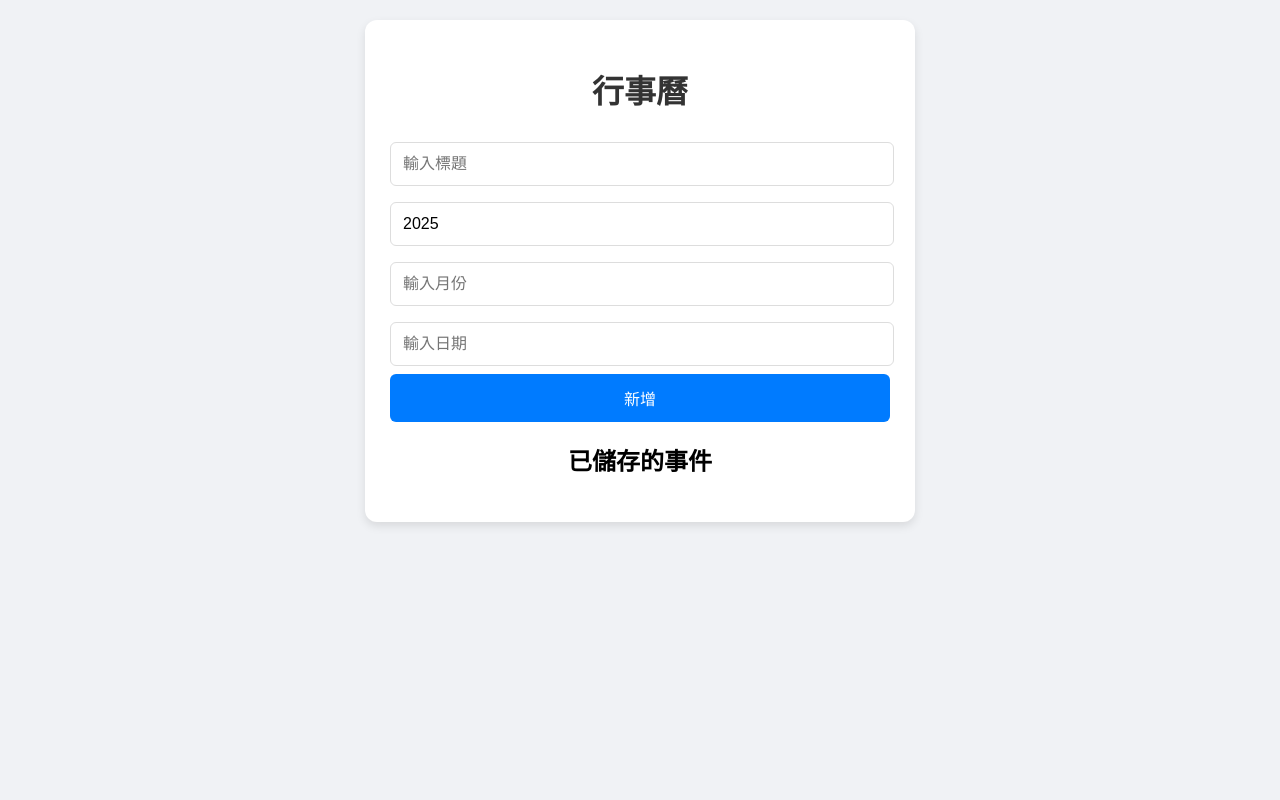
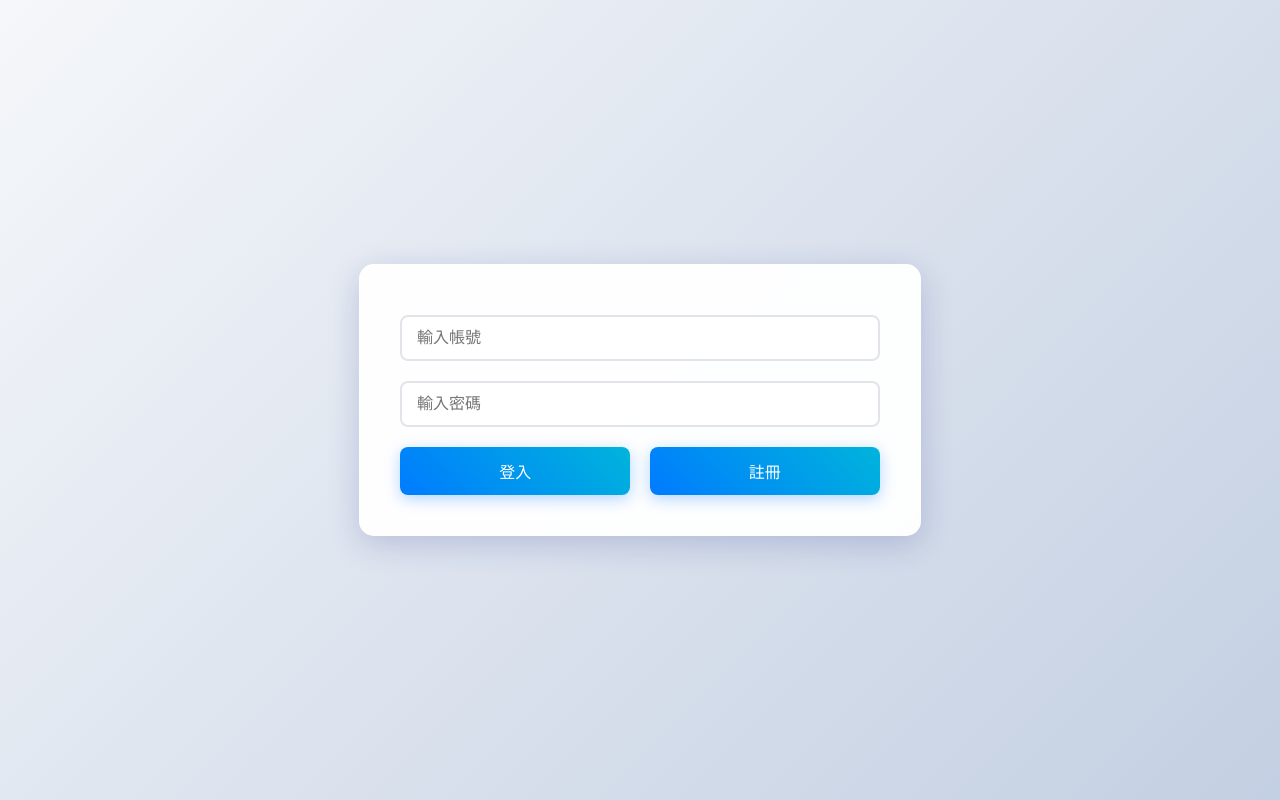
Before and after one commit to Yui-kzy/calendar, a Flask app: page / in a window 1280 px wide. Run offline with Flask 3, Linux system fonts and the light colour scheme; data that the repository does not hold is empty.

Commit message:
重構資料庫初始化邏輯，新增使用者及事件表格，刪除不必要的檔案

```diff
--- a/main.py
+++ b/main.py
@@ -1,31 +1,53 @@
 import sqlite3
 import datetime
-from flask import Flask, render_template, request,redirect
-from notes import get_notes
+import os
+from flask import Flask, render_template, request, redirect, session, url_for
+from werkzeug.security import generate_password_hash, check_password_hash
 app = Flask(__name__)
+app.secret_key = os.urandom(24)
+@app.route("/sign", methods=['GET', 'POST'])
+def sign():
+    if request.method == "POST":
+        user_id = request.form.get("user_id")
+        password = request.form.get("password")
+        if user_id and password:
+            hashed_password = generate_password_hash(password)
+            conn = sqlite3.connect("day.db")
+            cursor = conn.cursor()
+            try:
+                cursor.execute("INSERT INTO users (user_id, password) VALUES (?, ?)", (user_id, hashed_password))
+                conn.commit()
+            except sqlite3.IntegrityError:
+                return "這個帳號已被註冊！"
+            finally:
+                conn.close()
+            return redirect("/")
+    return render_template("sign.html")
 
-@app.route('/note', methods=['GET', 'POST'])
-def note():
+@app.route("/", methods=['GET', 'POST'])
+def login():
     if request.method == "POST":
-        note = request.form.get("note")
-        if note:
-            conn = sqlite3.connect("notes.db")
-            cursor = conn.cursor()
-            cursor.execute("INSERT INTO notes (content) VALUES (?)", (note,))
-            conn.commit()
-            conn.close()
-    return render_template("index.html", notes=get_notes())
-@app.route("/note/delete/<int:note_id>", methods=['GET', 'POST'])
-def delete_note(note_id):
-    conn = sqlite3.connect("notes.db")
-    cursor = conn.cursor()
-    cursor.execute("DELETE FROM notes WHERE id = ?", (note_id,))
-    conn.commit()
-    conn.close()
-    return redirect("/")
+        user_id = request.form.get("user_id")
+        password = request.form.get("password")
 
-@app.route('/', methods=['GET', 'POST'])
-def time():
+        conn = sqlite3.connect("day.db")
+        cursor = conn.cursor()
+        cursor.execute("SELECT password FROM users WHERE user_id = ?", (user_id,))
+        result = cursor.fetchone()
+        conn.close()
+
+        if result and check_password_hash(result[0], password):
+            session["user_id"] = user_id
+            return redirect(f"/{user_id}")
+        else:
+            return "帳號或密碼錯誤！"
+
+    return render_template("login.html")
+@app.route('/<string:user_id>', methods=['GET', 'POST'])
+def time(user_id):
+    if "user_id" not in session or session["user_id"] != user_id:
+        return redirect(url_for("login"))
+
     today = datetime.date.today()
     days = None
     if request.method == "POST":
@@ -42,17 +64,15 @@ def time():
 
                 conn = sqlite3.connect("day.db")
                 cursor = conn.cursor()
-                cursor.execute("INSERT INTO time_events (title, date) VALUES (?, ?)", (title, test_day.strftime("%Y-%m-%d")))
+                cursor.execute("INSERT INTO time_events (user_id,title, date) VALUES (?,?, ?)", (user_id,title, test_day.strftime("%Y-%m-%d")))
                 conn.commit()
-                return redirect("/")
+                return redirect(f"/{user_id}")
             except ValueError:
                 pass
-            finally:
-                conn.close()
-            conn = sqlite3.connect("day.db")
+
     conn = sqlite3.connect("day.db")
     cursor = conn.cursor()
-    cursor.execute("SELECT id, title, date FROM time_events ORDER BY date ASC")
+    cursor.execute("SELECT id, title, date FROM time_events WHERE user_id = ? ORDER BY date ASC", (user_id,))
     events = []
     for time_events_id, title, date_str in cursor.fetchall():
         event_date = datetime.datetime.strptime(date_str, "%Y-%m-%d").date()
@@ -66,15 +86,18 @@ def time():
             conn.commit()
     conn.close()
 
-    return render_template("time.html", events=events)
-
-@app.route("/delete/<int:time_events_id>", methods=['GET', 'POST'])
-def delete(time_events_id):
+    return render_template("time.html", events=events,user_id=user_id)
+@app.route("/delete/<int:time_events_id>/<user_id>", methods=['POST'])
+def delete(time_events_id, user_id):
     conn = sqlite3.connect("day.db")
     cursor = conn.cursor()
-    cursor.execute("DELETE FROM time_events WHERE id = ?", (time_events_id,))
+    cursor.execute("DELETE FROM time_events WHERE id = ? AND user_id = ?", (time_events_id, user_id))
     conn.commit()
     conn.close()
-    return redirect("/")
+    return redirect(f"/{user_id}")
+@app.route("/logout")
+def logout():
+    session.pop("user_id", None)
+    return redirect(url_for("login"))
 if __name__ == '__main__':
     app.run(debug=True)
--- /dev/null
+++ b/templates/login.html
@@ -0,0 +1,135 @@
+<!DOCTYPE html>
+<html>
+<head>
+    <title>記事本 (SQLite 版)</title>
+    <style>
+        body {
+            font-family: 'Segoe UI', Arial, sans-serif;
+            background: linear-gradient(135deg, #f5f7fa 0%, #c3cfe2 100%);
+            min-height: 100vh;
+            margin: 0;
+            display: flex;
+            justify-content: center;
+            align-items: center;
+        }
+
+        .container {
+            background: rgba(255, 255, 255, 0.95);
+            padding: 40px;
+            border-radius: 15px;
+            box-shadow: 0 8px 32px rgba(31, 38, 135, 0.2);
+            backdrop-filter: blur(4px);
+            width: 100%;
+            max-width: 480px;
+            border: 1px solid rgba(255, 255, 255, 0.3);
+        }
+
+        input[type="text"],
+        input[type="password"] {
+            width: 100%;
+            padding: 12px 15px;
+            margin: 10px 0;
+            border: 2px solid #e1e4e8;
+            border-radius: 8px;
+            box-sizing: border-box;
+            font-size: 16px;
+            transition: all 0.3s ease;
+        }
+
+        input[type="text"]:focus,
+        input[type="password"]:focus {
+            border-color: #007BFF;
+            outline: none;
+            box-shadow: 0 0 8px rgba(0, 123, 255, 0.3);
+        }
+
+        button {
+            padding: 12px 25px;
+            border: none;
+            background: linear-gradient(45deg, #007BFF, #00b4db);
+            color: white;
+            border-radius: 8px;
+            cursor: pointer;
+            font-size: 16px;
+            transition: all 0.3s ease;
+            box-shadow: 0 4px 15px rgba(0, 123, 255, 0.3);
+        }
+
+        button:hover {
+            transform: translateY(-2px);
+            box-shadow: 0 6px 20px rgba(0, 123, 255, 0.4);
+            background: linear-gradient(45deg, #0056b3, #0098c2);
+        }
+
+        button:active {
+            transform: translateY(1px);
+            box-shadow: 0 2px 10px rgba(0, 123, 255, 0.2);
+        }
+
+        form {
+            display: flex;
+            flex-direction: column;
+            align-items: center;
+        }
+
+        .button-container {
+            display: flex;
+            justify-content: space-between;
+            width: 100%;
+            margin-top: 10px;
+        }
+
+        .button-container button {
+            width: 48%; /* 稍微小於50%以留出間距 */
+            margin: 0; /* 移除button本身的margin */
+        }
+
+        ul {
+            list-style-type: none;
+            padding: 0;
+            margin-top: 20px;
+        }
+
+        li {
+            background: #ffffff;
+            padding: 15px;
+            margin: 8px 0;
+            border-radius: 8px;
+            display: flex;
+            justify-content: space-between;
+            align-items: center;
+            box-shadow: 0 2px 10px rgba(0, 0, 0, 0.05);
+            transition: all 0.3s ease;
+        }
+
+        li:hover {
+            transform: translateX(5px);
+            box-shadow: 0 4px 15px rgba(0, 0, 0, 0.1);
+        }
+
+        a {
+            color: #ff4757;
+            text-decoration: none;
+            font-weight: 600;
+            transition: all 0.3s ease;
+        }
+
+        a:hover {
+            color: #e03131;
+            text-decoration: underline;
+        }
+    </style>
+</head>
+<body>
+    <div class="container">
+        <form method="POST">
+            <input type="text" name="user_id" placeholder="輸入帳號" required>
+            <input type="password" name="password" placeholder="輸入密碼" required>
+            <div class="button-container">
+                <button type="submit">登入</button>
+                <button type="button" onclick="location.href='/sign'">註冊</button>
+            </div>
+        </form>
+    </div>
+</body>
+</html>
--- a/templates/time.html
+++ b/templates/time.html
@@ -3,75 +3,170 @@
 <head>
     <meta charset="UTF-8">
     <meta name="viewport" content="width=device-width, initial-scale=1.0">
-    <title>時間計算器</title>
+    <title>行事曆</title>
     <style>
+        .logout-btn {
+            width: 100%;
+            padding: 12px;
+            border: none;
+            background: linear-gradient(45deg, #ff4757, #ff6b81);
+            color: white;
+            border-radius: 8px;
+            cursor: pointer;
+            font-size: 16px;
+            margin: 15px 0;
+            transition: all 0.3s ease;
+            box-shadow: 0 4px 15px rgba(255, 71, 87, 0.3);
+            text-align: center;
+        }
+
+        .logout-btn:hover {
+            transform: translateY(-2px);
+            box-shadow: 0 6px 20px rgba(255, 71, 87, 0.4);
+            background: linear-gradient(45deg, #e03131, #ff4757);
+        }
+
+        .logout-btn:active {
+            transform: translateY(1px);
+            box-shadow: 0 2px 10px rgba(255, 71, 87, 0.2);
+        }
         body {
             font-family: 'Segoe UI', Tahoma, Geneva, Verdana, sans-serif;
-            background-color: #f0f2f5;
-            text-align: center;
+            background: linear-gradient(135deg, #f5f7fa 0%, #c3cfe2 100%);
+            min-height: 100vh;
             margin: 0;
             padding: 20px;
+            display: flex;
+            justify-content: center;
+            align-items: flex-start;
+            }
+
+        .container {
+            background: rgba(255, 255, 255, 0.95);
+            padding: 30px;
+            border-radius: 15px;
+            box-shadow: 0 8px 32px rgba(31, 38, 135, 0.2);
+            backdrop-filter: blur(4px);
+            width: 90%;
+            max-width: 600px;
+            border: 1px solid rgba(255, 255, 255, 0.3);
         }
-        .container {
-            background: white;
-            padding: 25px;
-            border-radius: 12px;
-            box-shadow: 0px 4px 10px rgba(0, 0, 0, 0.1);
-            display: inline-block;
-            width: 90%;
-            max-width: 500px;
+
+        h1 {
+            color: #2c3e50;
+            font-size: 28px;
+            margin-bottom: 25px;
+            text-shadow: 0 1px 3px rgba(0, 0, 0, 0.1);
         }
-        h1 {
-            color: #333;
+
+        h2 {
+            color: #34495e;
+            font-size: 20px;
+            margin: 20px 0 15px;
         }
+
         input {
-            width: calc(100% - 22px);
-            padding: 12px;
-            margin: 8px 0;
-            border: 1px solid #ddd;
-            border-radius: 6px;
+            width: 100%;
+            padding: 12px 15px;
+            margin: 10px 0;
+            border: 2px solid #e1e4e8;
+            border-radius: 8px;
+            box-sizing: border-box;
             font-size: 16px;
+            transition: all 0.3s ease;
         }
+
+        input:focus {
+            border-color: #007BFF;
+            outline: none;
+            box-shadow: 0 0 8px rgba(0, 123, 255, 0.3);
+        }
+
         button {
             width: 100%;
             padding: 12px;
             border: none;
-            background-color: #007BFF;
+            background: linear-gradient(45deg, #007BFF, #00b4db);
             color: white;
-            border-radius: 6px;
+            border-radius: 8px;
             cursor: pointer;
             font-size: 16px;
-            transition: 0.3s;
+            margin: 15px 0;
+            transition: all 0.3s ease;
+            box-shadow: 0 4px 15px rgba(0, 123, 255, 0.3);
         }
+
         button:hover {
-            background-color: #0056b3;
+            transform: translateY(-2px);
+            box-shadow: 0 6px 20px rgba(0, 123, 255, 0.4);
+            background: linear-gradient(45deg, #0056b3, #0098c2);
         }
+
+        button:active {
+            transform: translateY(1px);
+            box-shadow: 0 2px 10px rgba(0, 123, 255, 0.2);
+        }
+
         ul {
             list-style-type: none;
             padding: 0;
             margin-top: 15px;
         }
+
         li {
-            background: #f8f9fa;
-            padding: 12px;
-            margin: 6px 0;
-            border-radius: 6px;
+            background: #ffffff;
+            padding: 15px;
+            margin: 10px 0;
+            border-radius: 10px;
             display: flex;
             justify-content: space-between;
             align-items: center;
-            box-shadow: 0px 2px 5px rgba(0, 0, 0, 0.1);
+            box-shadow: 0 2px 10px rgba(0, 0, 0, 0.05);
+            transition: all 0.3s ease;
         }
+
+        li:hover {
+            transform: translateX(5px);
+            box-shadow: 0 4px 15px rgba(0, 0, 0, 0.1);
+        }
+
         .event-title {
-            font-weight: bold;
+            font-weight: 600;
             color: #007BFF;
+            font-size: 18px;
         }
+
         .event-date {
             font-size: 14px;
-            color: #666;
+            color: #7f8c8d;
+            display: block;
+            margin-top: 4px;
         }
+
         .days-left {
-            font-weight: bold;
-            color: #28a745;
+            font-weight: 600;
+            color: #27ae60;
+            font-size: 16px;
+            white-space: nowrap;
+        }
+
+        form button[type="submit"] {
+            width: auto;
+            padding: 8px 15px;
+            background: linear-gradient(45deg, #ff4757, #ff6b81);
+            margin: 0;
+            font-size: 14px;
+        }
+
+        form button[type="submit"]:hover {
+            background: linear-gradient(45deg, #e03131, #ff4757);
+            transform: translateY(-2px);
+            box-shadow: 0 6px 20px rgba(255, 71, 87, 0.4);
+        }
+
+        form button[type="submit"]:active {
+            transform: translateY(1px);
+            box-shadow: 0 2px 10px rgba(255, 71, 87, 0.2);
         }
     </style>
 </head>
@@ -94,13 +189,15 @@
                         <span class="event-date">{{ date }}</span>
                     </div>
                     <span class="days-left">還有 {{ days_left }} 天</span>
-                    <form action="{{ url_for('delete', time_events_id=time_events_id) }}" method="POST" style="display:inline;">
+                    <form action="{{ url_for('delete', time_events_id=time_events_id, user_id=user_id) }}" method="POST" style="display:inline;">
                         <button type="submit" onclick="return confirm('確定要刪除嗎？');">❌ 刪除</button>
                     </form>
                 </li>
             {% endfor %}
+            <a href="{{ url_for('logout') }}">
+                <button type="button" class="logout-btn">登出</button>
+            </a>
         </ul>
-
     </div>
 </body>
 </html>
```
Also changed, not shown: database.py (+22 -13 lines), notes.py (+45 -7 lines), templates/index.html (deleted, +0 -75 lines), templates/sign.html (added, +121 -0 lines), day.db, notes.db, 2 other files.
